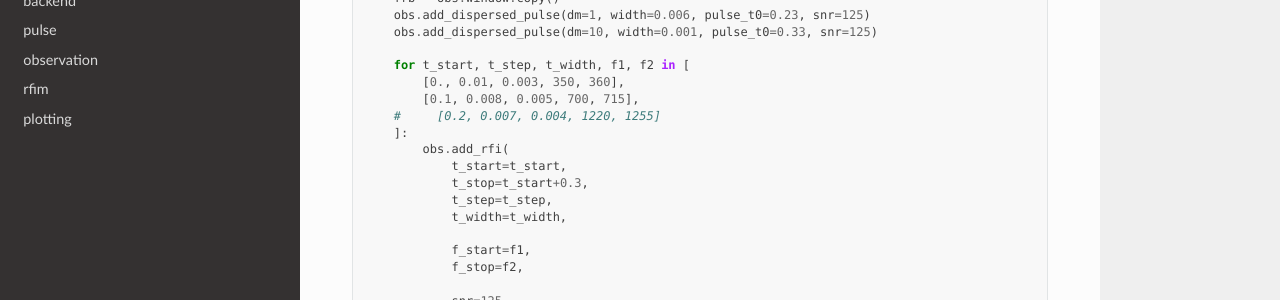
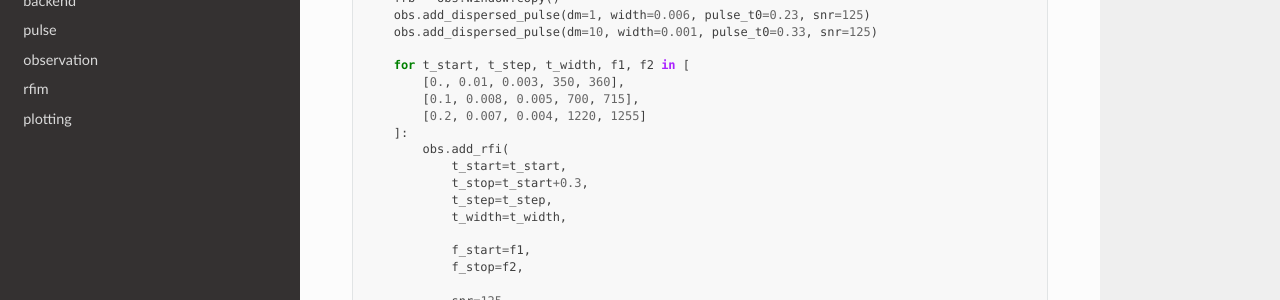
Before and after one commit to macrocosme/time_domain_astronomy_sandbox, a Sphinx documentation site: the page built from docs/source/index.rst, in a window 1280 px wide and 900 px high, scrolled down 2100 px. Shown: the part 151-451 px from the top of the window. Built offline with Sphinx 7.4.7 and the Read the Docs theme 2.0.0, drawn with Linux system fonts in a browser that asks for light colours.

```diff
--- a/docs/source/index.rst
+++ b/docs/source/index.rst
@@ -54,7 +54,7 @@ Usage examples
 
 .. code-block:: python
 
-    from time_domain_astronomy_sandbox.backend import Backend
+    	from time_domain_astronomy_sandbox.backend import Backend
 	from time_domain_astronomy_sandbox.observation import Observation
 	from time_domain_astronomy_sandbox.pulse import Pulse
 	from time_domain_astronomy_sandbox.plotting import plot_multi_images, plot_multi_1D
@@ -87,7 +87,7 @@ Usage examples
 	    for t_start, t_step, t_width, f1, f2 in [
 	        [0., 0.01, 0.003, 350, 360],
 	        [0.1, 0.008, 0.005, 700, 715],
-	    #     [0.2, 0.007, 0.004, 1220, 1255]
+	        [0.2, 0.007, 0.004, 1220, 1255]
 	    ]:
 	        obs.add_rfi(
 	            t_start=t_start,
```
